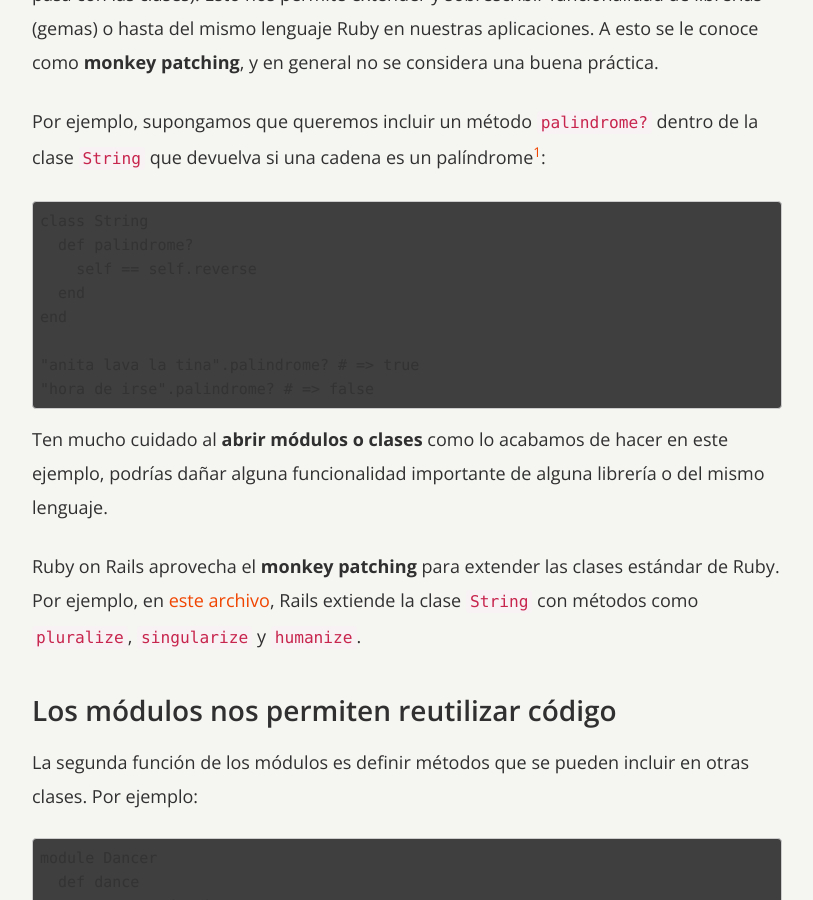
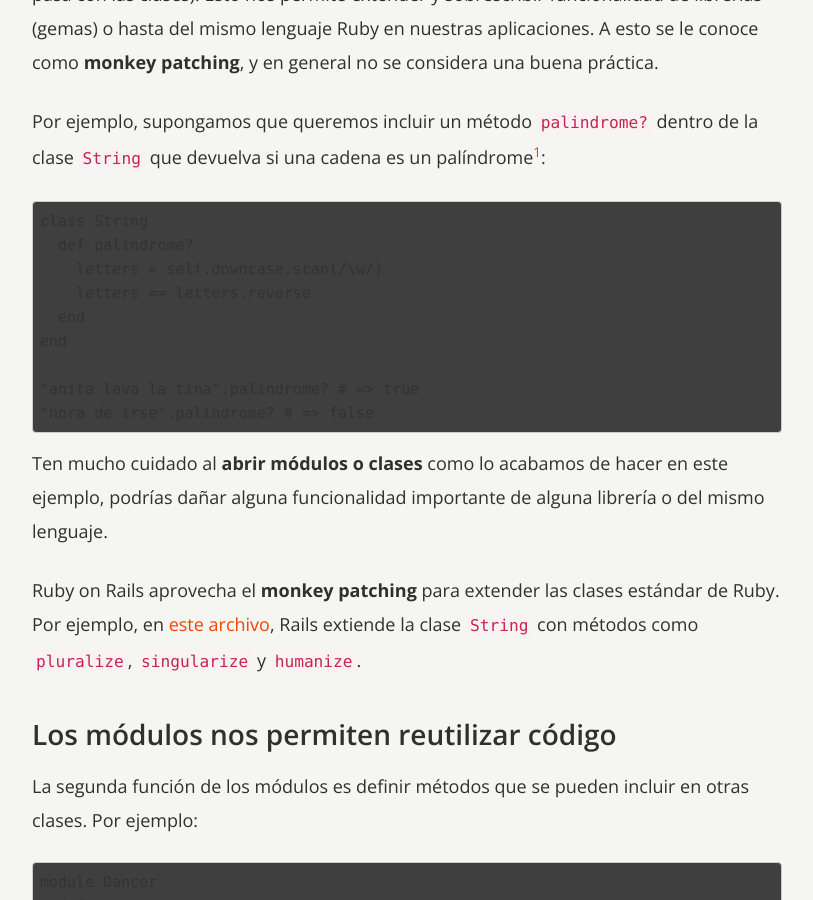
Before and after one commit to simonhoyos/blog, a Jekyll site: the page built from _posts/2015-10-04-modulos-en-ruby.markdown, in a window 1280 px wide and 900 px high, scrolled down 2927 px. Shown: the whole window, without its empty margins (233-1046 px from the left). Built offline with Jekyll 4.4.1, drawn with Linux system fonts in a browser that asks for light colours; nearby versions of some CDN libraries; comment, search, counter and statistics services are not loaded; a style sheet for code colours, icons or effects is not loaded.

Commit message:
Fix code snippet in "Modulos en Ruby" post

```diff
--- a/_posts/2015-10-04-modulos-en-ruby.markdown
+++ b/_posts/2015-10-04-modulos-en-ruby.markdown
@@ -68,7 +68,8 @@ Por ejemplo, supongamos que queremos incluir un método `palindrome?` dentro de
 
 <pre><code class="overflow ruby">class String
   def palindrome?
-    self == self.reverse
+    letters = self.downcase.scan(/\w/)
+    letters == letters.reverse
   end
 end
 
```
